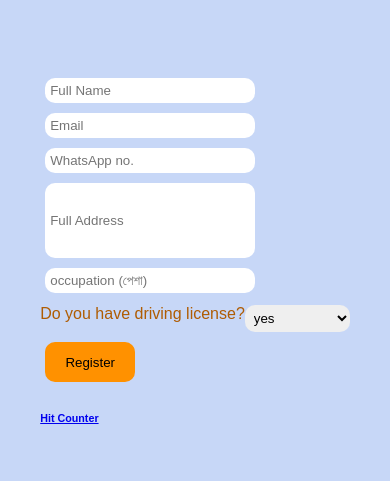
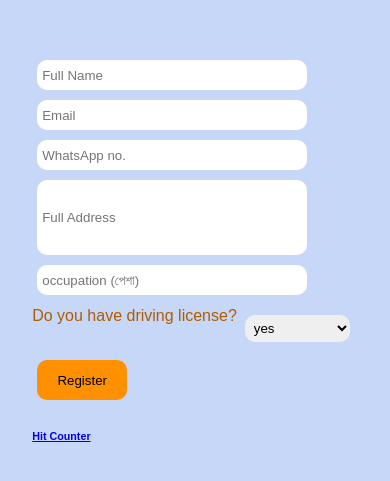
Before and after one commit to Sekhgroup/sirenapk, a plain HTML site: page index.html in a window 390 px wide. Shown: the part 161-642 px from the top of the page. Drawn offline with Linux system fonts and the light colour scheme.

Commit message:
Update style.css

```diff
--- a/css/style.css
+++ b/css/style.css
@@ -38,6 +38,7 @@ input{
     border-radius: 10px;
     padding: 5px;
     border: none;
+    margin: 8px;
 }
 .btn2{
 	width: 90px;
@@ -52,7 +53,8 @@ input{
 
 @media (max-width: 580px) {
     input{
-        width: 200px;
+        width: 260px;
+        height: 20px;
     }
     #orderForm{
         align-items: center;
```
